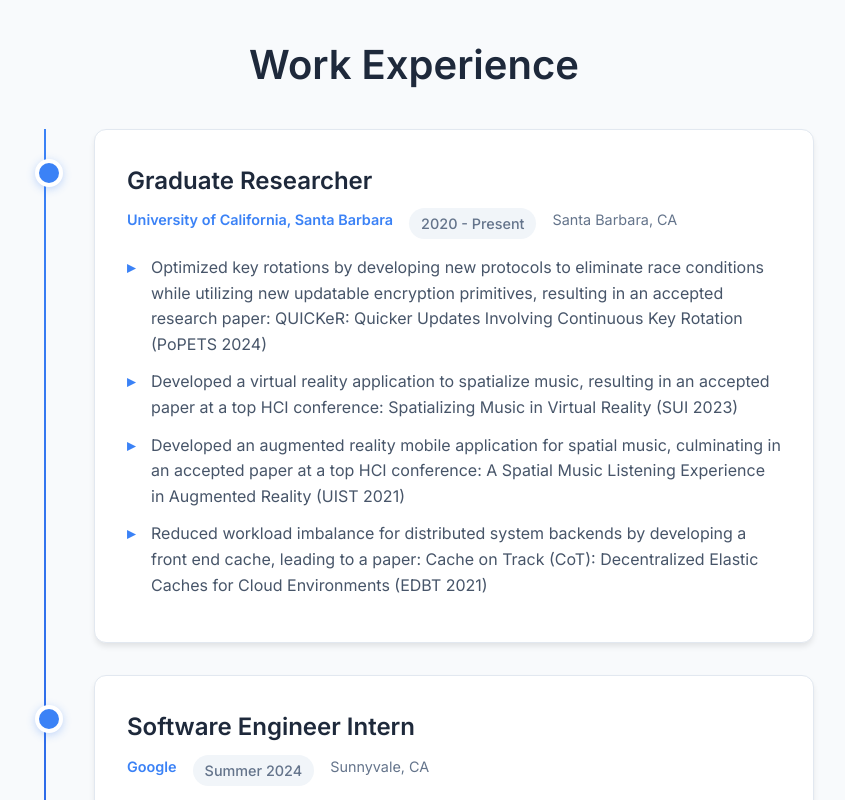
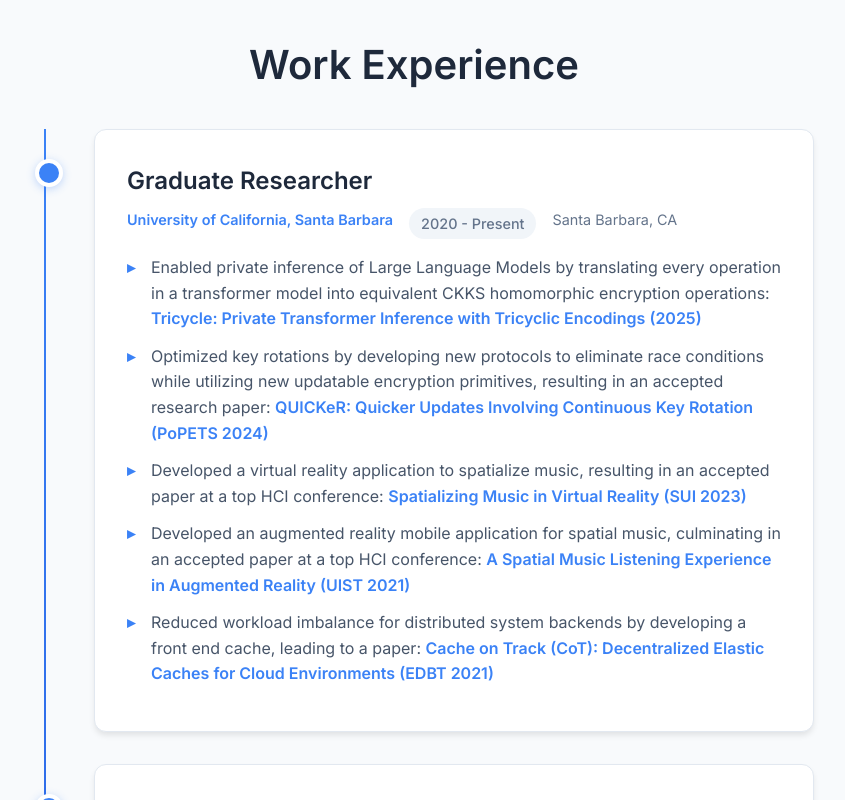
Before and after one commit to lawrencekhlim/lawrencekhlim.github.io, a React (Create React App) app: page / in a window 1280 px wide. Shown: the part 3500-4300 px from the top of the page, without its empty margins (226-1071 px from the left). Built offline with nearby package versions, Linux system fonts and the light colour scheme.

Commit message:
Updated experience section to link to research papers

```diff
--- a/src/components/Experience.css
+++ b/src/components/Experience.css
@@ -93,6 +93,25 @@
   font-weight: bold;
 }
 
+/* Internal link styles */
+.internal-link {
+  color: #3b82f6;
+  text-decoration: none;
+  font-weight: 600;
+  transition: color 0.3s ease;
+  border-bottom: 1px solid transparent;
+}
+
+.internal-link:hover {
+  color: #1d4ed8;
+  border-bottom-color: #1d4ed8;
+}
+
+/* Smooth scrolling for internal links */
+html {
+  scroll-behavior: smooth;
+}
+
 @media (max-width: 768px) {
   .experience-timeline::before {
     left: 15px;
--- a/src/components/Experience.js
+++ b/src/components/Experience.js
@@ -11,10 +11,11 @@ const Experience = () => {
       period: "2020 - Present",
       location: "Santa Barbara, CA",
       description: [
-        "Optimized key rotations by developing new protocols to eliminate race conditions while utilizing new updatable encryption primitives, resulting in an accepted research paper: QUICKeR: Quicker Updates Involving Continuous Key Rotation (PoPETS 2024)",
-        "Developed a virtual reality application to spatialize music, resulting in an accepted paper at a top HCI conference: Spatializing Music in Virtual Reality (SUI 2023)",
-        "Developed an augmented reality mobile application for spatial music, culminating in an accepted paper at a top HCI conference: A Spatial Music Listening Experience in Augmented Reality (UIST 2021)",
-        "Reduced workload imbalance for distributed system backends by developing a front end cache, leading to a paper: Cache on Track (CoT): Decentralized Elastic Caches for Cloud Environments (EDBT 2021)"
+        "Enabled private inference of Large Language Models by translating every operation in a transformer model into equivalent CKKS homomorphic encryption operations: <a href='#tricycle-2025' class='internal-link'>Tricycle: Private Transformer Inference with Tricyclic Encodings (2025)</a>",
+        "Optimized key rotations by developing new protocols to eliminate race conditions while utilizing new updatable encryption primitives, resulting in an accepted research paper: <a href='#quicker-2024' class='internal-link'>QUICKeR: Quicker Updates Involving Continuous Key Rotation (PoPETS 2024)</a>",
+        "Developed a virtual reality application to spatialize music, resulting in an accepted paper at a top HCI conference: <a href='#spatializing-vr-2023' class='internal-link'>Spatializing Music in Virtual Reality (SUI 2023)</a>",
+        "Developed an augmented reality mobile application for spatial music, culminating in an accepted paper at a top HCI conference: <a href='#spatial-ar-2021' class='internal-link'>A Spatial Music Listening Experience in Augmented Reality (UIST 2021)</a>",
+        "Reduced workload imbalance for distributed system backends by developing a front end cache, leading to a paper: <a href='#cot-2021' class='internal-link'>Cache on Track (CoT): Decentralized Elastic Caches for Cloud Environments (EDBT 2021)</a>"
       ]
     },
     {
--- a/src/components/Publications.css
+++ b/src/components/Publications.css
@@ -82,6 +82,26 @@
   color: #1d4ed8;
 }
 
+/* Highlight effect for linked publications */
+.publication-item:target {
+  animation: highlight 2s ease-in-out;
+  border-left-color: #10b981;
+}
+
+@keyframes highlight {
+  0% {
+    background-color: rgba(16, 185, 129, 0.1);
+    transform: scale(1.02);
+  }
+  50% {
+    background-color: rgba(16, 185, 129, 0.05);
+  }
+  100% {
+    background-color: transparent;
+    transform: scale(1);
+  }
+}
+
 .publication-summary {
   background: linear-gradient(135deg, #667eea 0%, #764ba2 100%);
   border-radius: 12px;
--- a/src/components/Publications.js
+++ b/src/components/Publications.js
@@ -1,12 +1,39 @@
-import React, { useState } from 'react';
+import React, { useState, useEffect } from 'react';
 import './Publications.css';
 import { useScrollAnimation } from '../hooks/useScrollAnimation';
 
 const Publications = () => {
   const [expandedPapers, setExpandedPapers] = useState(new Set());
   const animationRef = useScrollAnimation();
+
+  // Handle hash changes for internal links
+  useEffect(() => {
+    const handleHashChange = () => {
+      if (window.location.hash) {
+        const targetElement = document.querySelector(window.location.hash);
+        if (targetElement) {
+          // Smooth scroll to the target with offset for header
+          setTimeout(() => {
+            targetElement.scrollIntoView({
+              behavior: 'smooth',
+              block: 'center'
+            });
+          }, 100);
+        }
+      }
+    };
+
+    handleHashChange(); // Check on mount
+    window.addEventListener('hashchange', handleHashChange);
+
+    return () => {
+      window.removeEventListener('hashchange', handleHashChange);
+    };
+  }, []);
+
   const publications = [
     {
+      id: "tricycle-2025",
       title: "Tricycle: Private Transformer Inference with Tricyclic Encodings",
       authors: "Lawrence Lim, Vikas Kalagi, Divyakant Agrawal, Amr El Abbadi",
       venue: "Cryptology ePrint Archive",
@@ -15,6 +42,7 @@ const Publications = () => {
       link: "https://ia.cr/2025/1200"
     },
     {
+      id: "quicker-2024",
       title: "QUICKeR: Quicker Updates Involving Continuous Key Rotation",
       authors: "Lawrence Lim, Wei-Yee Goh, Divyakant Agrawal, Amr El Abbadi, Trinabh Gupta",
       venue: "Proceedings on Privacy Enhancing Technologies",
@@ -23,6 +51,7 @@ const Publications = () => {
       link: "https://doi.org/10.56553/popets-2024-0005"
     },
     {
+      id: "spatializing-vr-2023",
       title: "Spatializing Music in Virtual Reality",
       authors: "Steven Jiang, Lawrence Lim, Misha Sra",
       venue: "Spatial User Interaction",
@@ -31,6 +60,7 @@ const Publications = () => {
       link: "https://doi.org/10.1145/3607822.3618011"
     },
     {
+      id: "spatial-ar-2021",
       title: "A Spatial Music Listening Experience in Augmented Reality",
       authors: "Lawrence Lim, Wei-Yee Goh, Mara Downing, Misha Sra",
       venue: "User Interface Software and Technology",
@@ -39,6 +69,7 @@ const Publications = () => {
       link: "https://doi.org/10.1145/3474349.3480218"
     },
     {
+      id: "cot-2021",
       title: "CoT: Decentralized Elastic Caches for Cloud Applications",
       authors: "Victor Zakhary, Lawrence Lim, Divyakant Agrawal, Amr El Abbadi",
       venue: "Extending Database Technology",
@@ -70,6 +101,7 @@ const Publications = () => {
           {publications.map((pub, index) => (
             <div
               key={index}
+              id={pub.id}
               className="publication-item card scroll-animate"
               onClick={() => toggleAbstract(index)}
               style={{ cursor: 'pointer' }}
```
